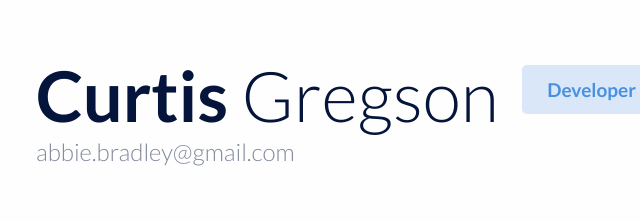
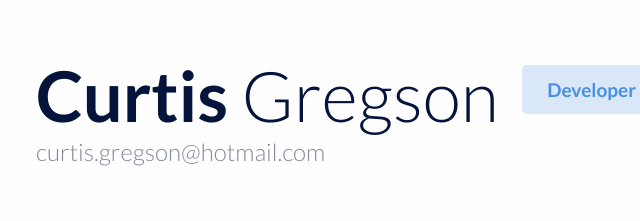
Before and after one commit to gregsoc/gregsoc.github.io, a plain HTML site: page index.html in a window 1280 px wide. Shown: the top 221 px of the page, 54-694 px from the left. Drawn offline with Linux system fonts and the light colour scheme.

Commit message:
Update index.html

```diff
--- a/index.html
+++ b/index.html
@@ -11,7 +11,7 @@
 		<div class="hero">
 			<h1 class="name"><strong>Curtis</strong> Gregson</h1>
 			<span class="job-title">Developer</span>
-			<span class="email">abbie.bradley@gmail.com</span>
+			<span class="email">curtis.gregson@hotmail.com</span>
 
 			<h2 class="lead">Development and design of web applications
 for startups and large companies</h2>
```
